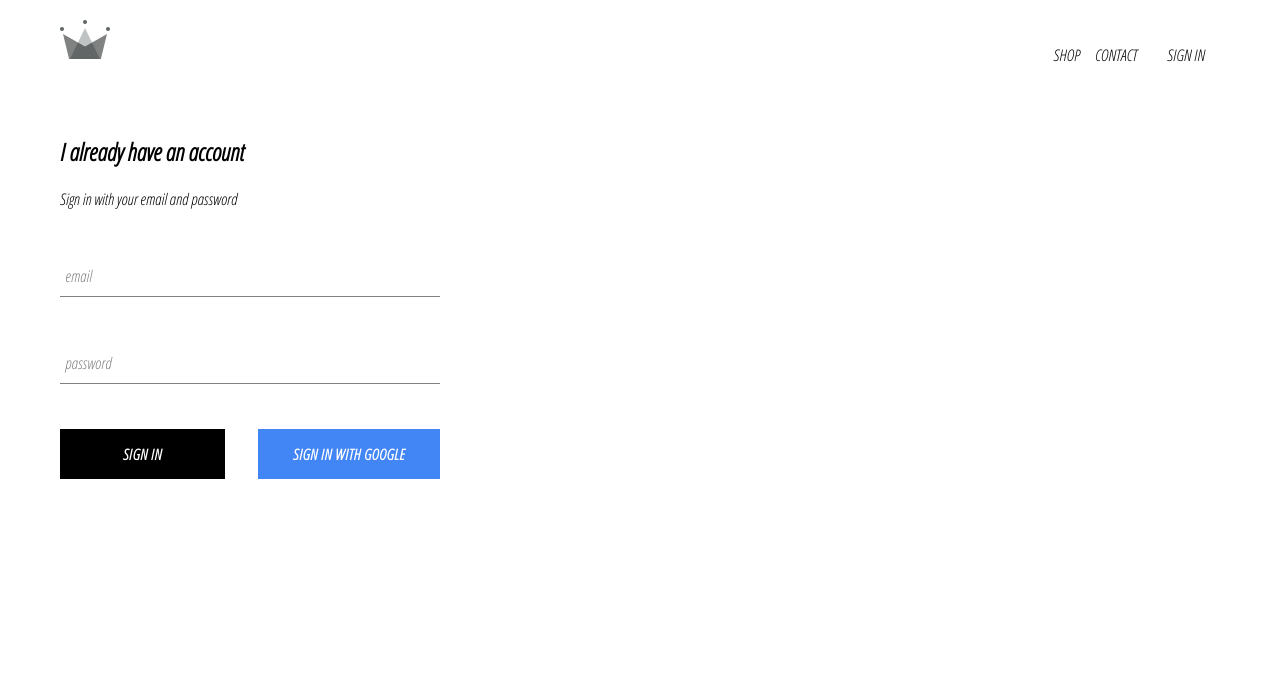
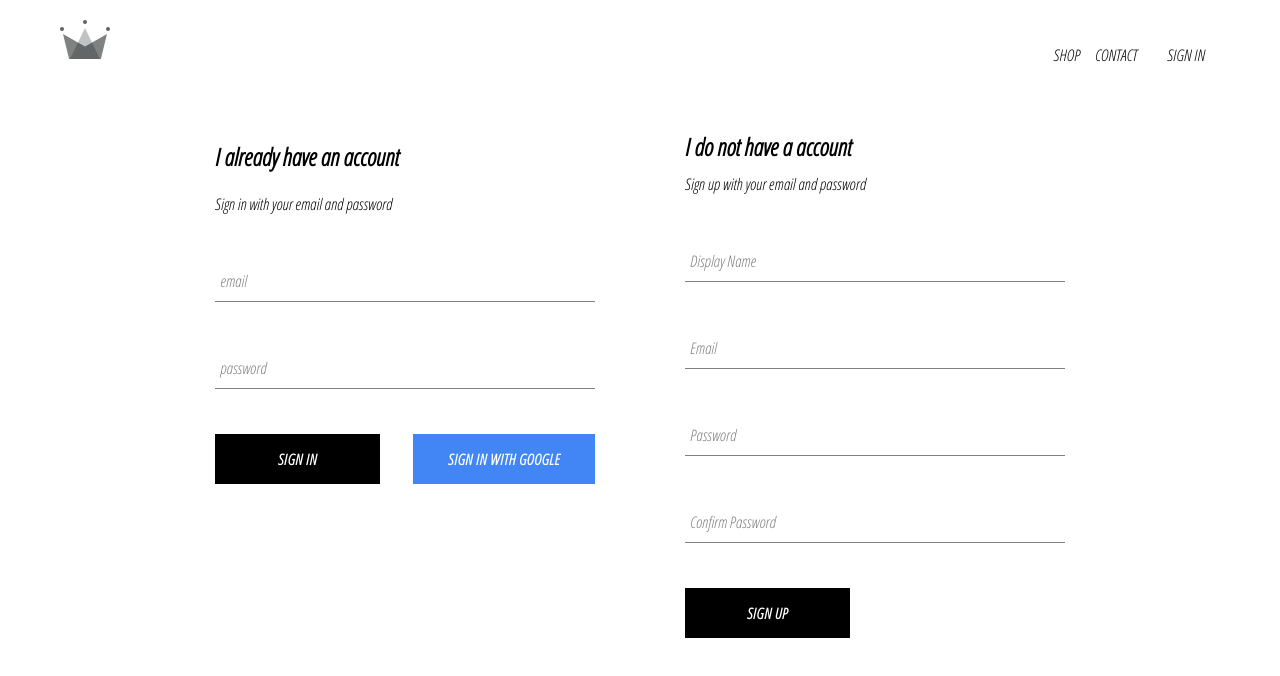
Before and after one commit to mailanandkumarsingh/crwn-clothing, a React (Create React App) app: page /signin in a window 1280 px wide. Shown: the top 676 px of the page. Built offline with nearby package versions, Linux system fonts and the light colour scheme; no server answers.

Commit message:
implemented firebase utils , included ability to store authentication users

```diff
--- a/src/App.js
+++ b/src/App.js
@@ -5,7 +5,7 @@
 import SignInAndSignUpPage from "./pages/sign-in-and-sign-up/sign-in-and-sign-up.component";
 import Header from "./components/header/header.component";
 import { Switch, Route } from "react-router-dom";
-import { auth } from "./firebase/firebase.utils";
+import { auth, createUserProfileDocument } from "./firebase/firebase.utils";
 
 class App extends Component {
   constructor() {
@@ -17,9 +17,21 @@
   unsubscribeFromAuth = null;
 
   componentDidMount() {
-    this.unsubscribeFromAuth = auth.onAuthStateChanged((user) => {
-      this.setState({ currentUser: user });
-      console.log(user);
+    this.unsubscribeFromAuth = auth.onAuthStateChanged(async (userAuth) => {
+      if (userAuth) {
+        const userRef = await createUserProfileDocument(userAuth);
+        userRef.onSnapshot((snapShot) => {
+          this.setState({
+            currentUser: {
+              id: snapShot.id,
+              ...snapShot.data(),
+            },
+          });
+          console.log(this.state);
+        });
+      } else {
+        this.setState({ currentUser: userAuth });
+      }
     });
   }
 
--- /dev/null
+++ b/src/components/sign-up/sign-up.components.jsx
@@ -0,0 +1,103 @@
+import React from "react";
+
+import FormInput from "../form-input/form-input.components";
+import CustomButton from "../custom-button/custom-button.components";
+
+import { auth, createUserProfileDocument } from "../../firebase/firebase.utils";
+
+import "./sign-up.styles.scss";
+
+class SignUp extends React.Component {
+  constructor() {
+    super();
+
+    this.state = {
+      displayName: "",
+      email: "",
+      password: "",
+      confirmPassword: "",
+    };
+  }
+
+  handleSubmit = async (event) => {
+    event.preventDefault();
+
+    const { displayName, email, password, confirmPassword } = this.state;
+
+    if (password !== confirmPassword) {
+      alert("passwords don't match");
+      return;
+    }
+
+    try {
+      const { user } = await auth.createUserWithEmailAndPassword(
+        email,
+        password
+      );
+
+      await createUserProfileDocument(user, { displayName });
+
+      this.setState({
+        displayName: "",
+        email: "",
+        password: "",
+        confirmPassword: "",
+      });
+    } catch (error) {
+      console.error(error);
+    }
+  };
+
+  handleChange = (event) => {
+    const { name, value } = event.target;
+
+    this.setState({ [name]: value });
+  };
+
+  render() {
+    const { displayName, email, password, confirmPassword } = this.state;
+    return (
+      <div className="sign-up">
+        <h2 className="title">I do not have a account</h2>
+        <span>Sign up with your email and password</span>
+        <form className="sign-up-form" onSubmit={this.handleSubmit}>
+          <FormInput
+            type="text"
+            name="displayName"
+            value={displayName}
+            onChange={this.handleChange}
+            label="Display Name"
+            required
+          />
+          <FormInput
+            type="email"
+            name="email"
+            value={email}
+            onChange={this.handleChange}
+            label="Email"
+            required
+          />
+          <FormInput
+            type="password"
+            name="password"
+            value={password}
+            onChange={this.handleChange}
+            label="Password"
+            required
+          />
+          <FormInput
+            type="password"
+            name="confirmPassword"
+            value={confirmPassword}
+            onChange={this.handleChange}
+            label="Confirm Password"
+            required
+          />
+          <CustomButton type="submit">SIGN UP</CustomButton>
+        </form>
+      </div>
+    );
+  }
+}
+
+export default SignUp;
--- /dev/null
+++ b/src/components/sign-up/sign-up.styles.scss
@@ -0,0 +1,9 @@
+.sign-up {
+  display: flex;
+  flex-direction: column;
+  width: 380px;
+
+  .title {
+    margin: 10px 0;
+  }
+}
--- a/src/firebase/firebase.utils.js
+++ b/src/firebase/firebase.utils.js
@@ -13,6 +13,32 @@
 // Initialize Firebase
 firebase.initializeApp(config);
 
+export const createUserProfileDocument = async (userAuth, additionalData) => {
+  if (!userAuth) {
+    return;
+  }
+  const userRef = firestore.doc(`users/${userAuth.uid}`);
+  const snapShot = await userRef.get();
+
+  // console.log(snapShot);
+  if (!snapShot.exists) {
+    const { displayName, email } = userAuth;
+    const createdAt = new Date();
+
+    try {
+      await userRef.set({
+        displayName,
+        email,
+        createdAt,
+        ...additionalData,
+      });
+    } catch (error) {
+      console.log("error creating user ", error.message);
+    }
+  }
+  return userRef;
+};
+
 export const auth = firebase.auth();
 export const firestore = firebase.firestore();
 
--- a/src/pages/sign-in-and-sign-up/sign-in-and-sign-up.component.jsx
+++ b/src/pages/sign-in-and-sign-up/sign-in-and-sign-up.component.jsx
@@ -1,10 +1,12 @@
 import React from "react";
 import SignIn from "../../components/sign-in/sign-in.components";
+import SignUp from "../../components/sign-up/sign-up.components";
 import "./sign-in-and-sign-up.styles.scss";
 
 const SignInAndSignUpPage = () => (
   <div className="sign-in-and-sign-up">
     <SignIn />
+    <SignUp />
   </div>
 );
 
--- a/src/pages/sign-in-and-sign-up/sign-in-and-sign-up.styles.scss
+++ b/src/pages/sign-in-and-sign-up/sign-in-and-sign-up.styles.scss
@@ -0,0 +1,6 @@
+.sign-in-and-sign-up {
+  width: 850px;
+  display: flex;
+  justify-content: space-between;
+  margin: 30px auto;
+}
```
Also changed, not shown: 1 other file (tests, documents, lock files or other folders).
